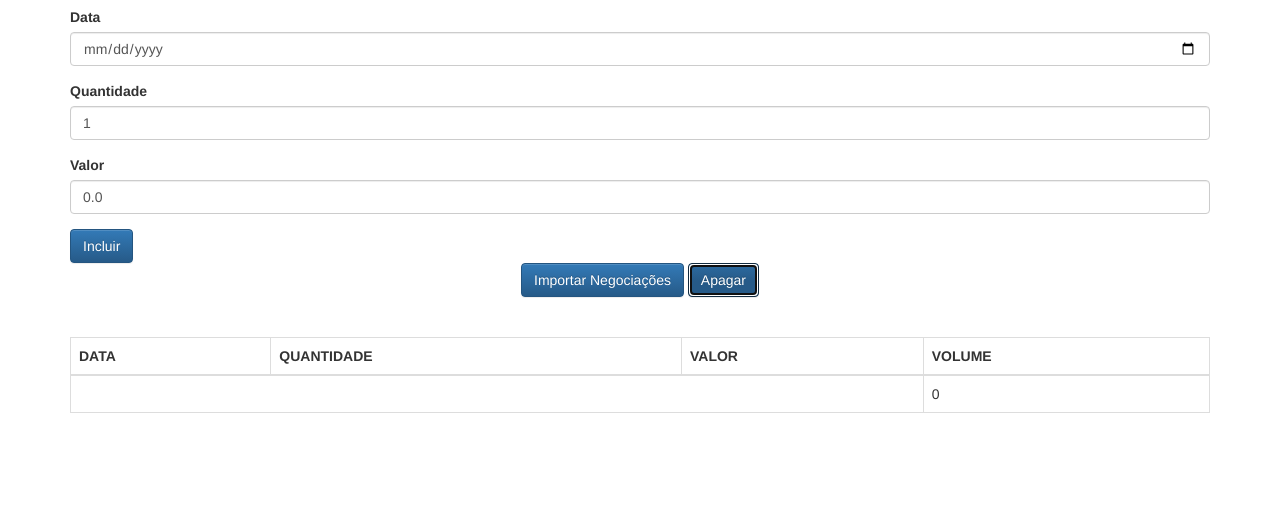
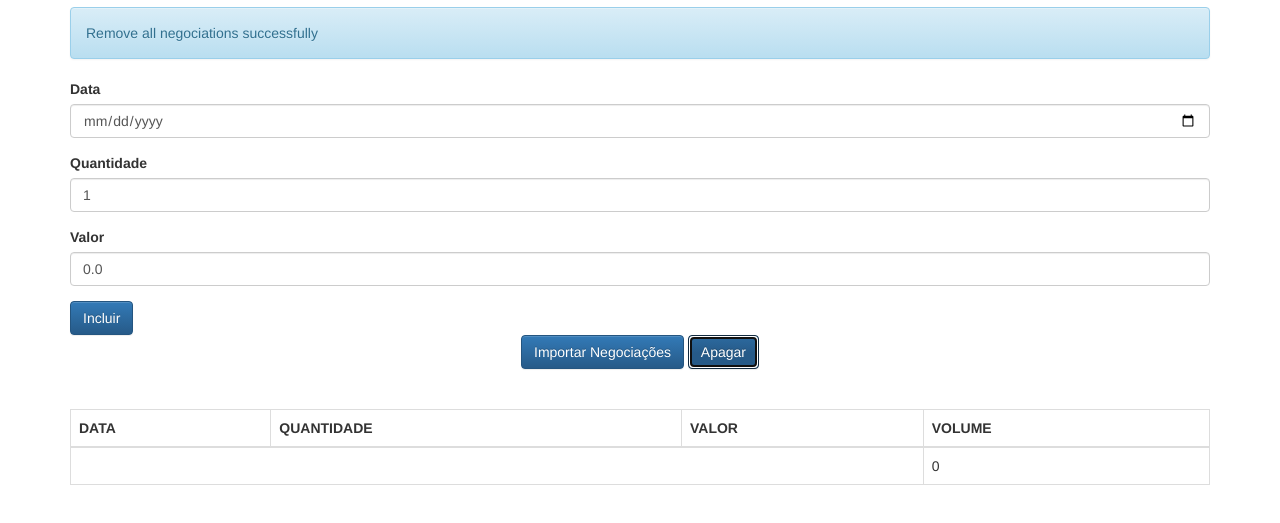
Before and after one commit to Gilmardealcantara/es6_course, a plain HTML site: page client/index.html in a window 1280 px wide. Both pictures are taken after a click on the button "Apagar". Shown: the part 63-586 px from the top of the page. Drawn offline with Linux system fonts and the light colour scheme.

Commit message:
Remove negociations

```diff
--- a/client/index.html
+++ b/client/index.html
@@ -36,7 +36,7 @@
         <button class="btn btn-primary text-center" type="button">
             Importar Negociações
         </button>
-        <button class="btn btn-primary text-center" type="button">
+        <button onclick="negociationController.clean()" class="btn btn-primary text-center" type="button">
             Apagar
         </button>
     </div>
--- a/client/js/app/controllers/NegociationController.js
+++ b/client/js/app/controllers/NegociationController.js
@@ -20,6 +20,13 @@ class NegociationController {
         this._inputDate.focus();
     }
 
+    clean() {
+      this._negociationsList.removeAll();
+      this._negociationsView.update(this._negociationsList);
+      this._message.text = "Remove all negociations successfully";
+      this._messageView.update(this._message);
+    }
+
     _negociationFactory(){
         return new Negociation(
             DateHelper.text2Date(this._inputDate.value),
--- a/client/js/app/models/NegociationsList.js
+++ b/client/js/app/models/NegociationsList.js
@@ -10,4 +10,8 @@ class NegocitationsList {
     get negociations() {
         return [].concat(this._list);
     }
+
+    removeAll() {
+      this._list = [];
+    }
 }
```
Also changed, not shown: 1 other file.
